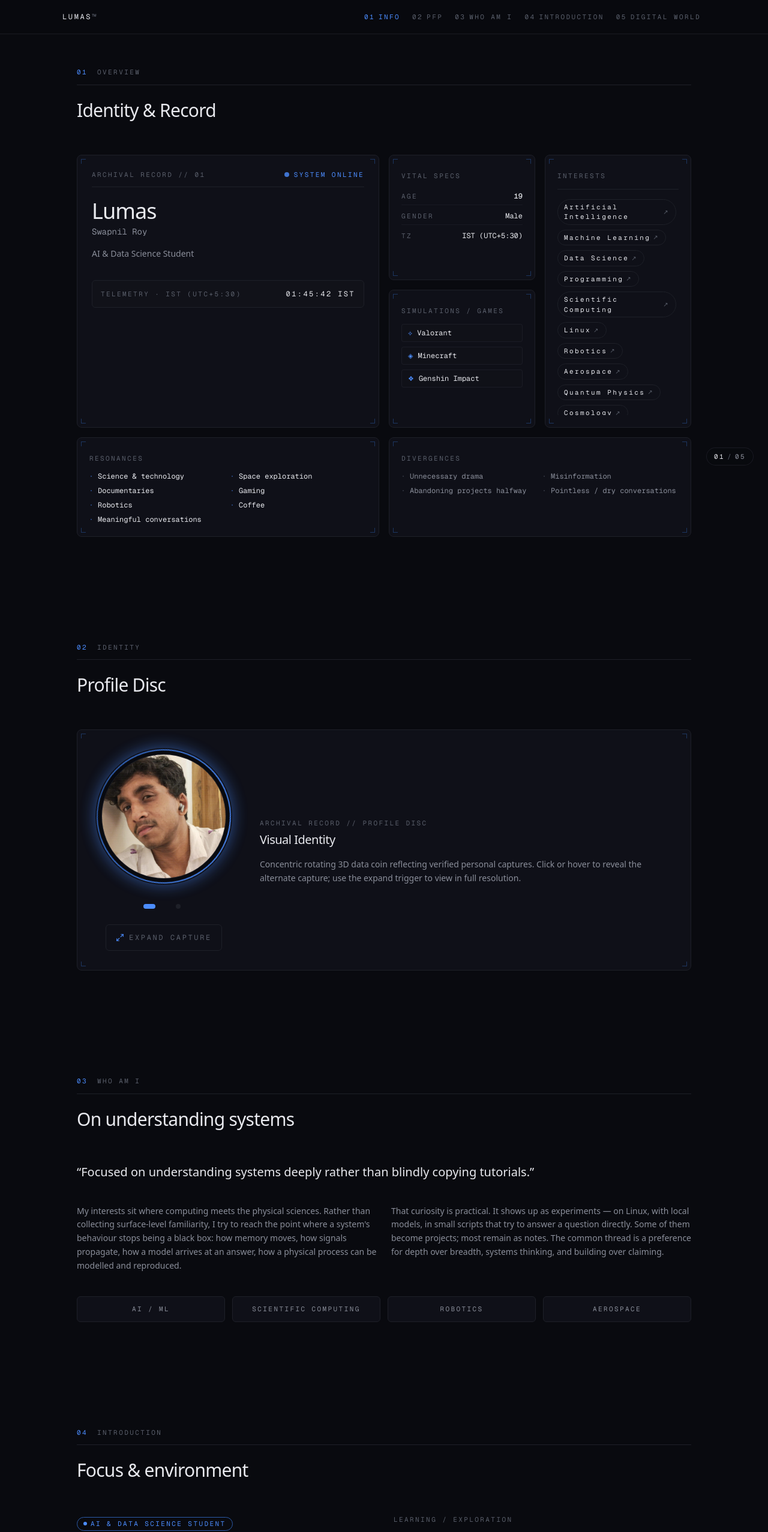
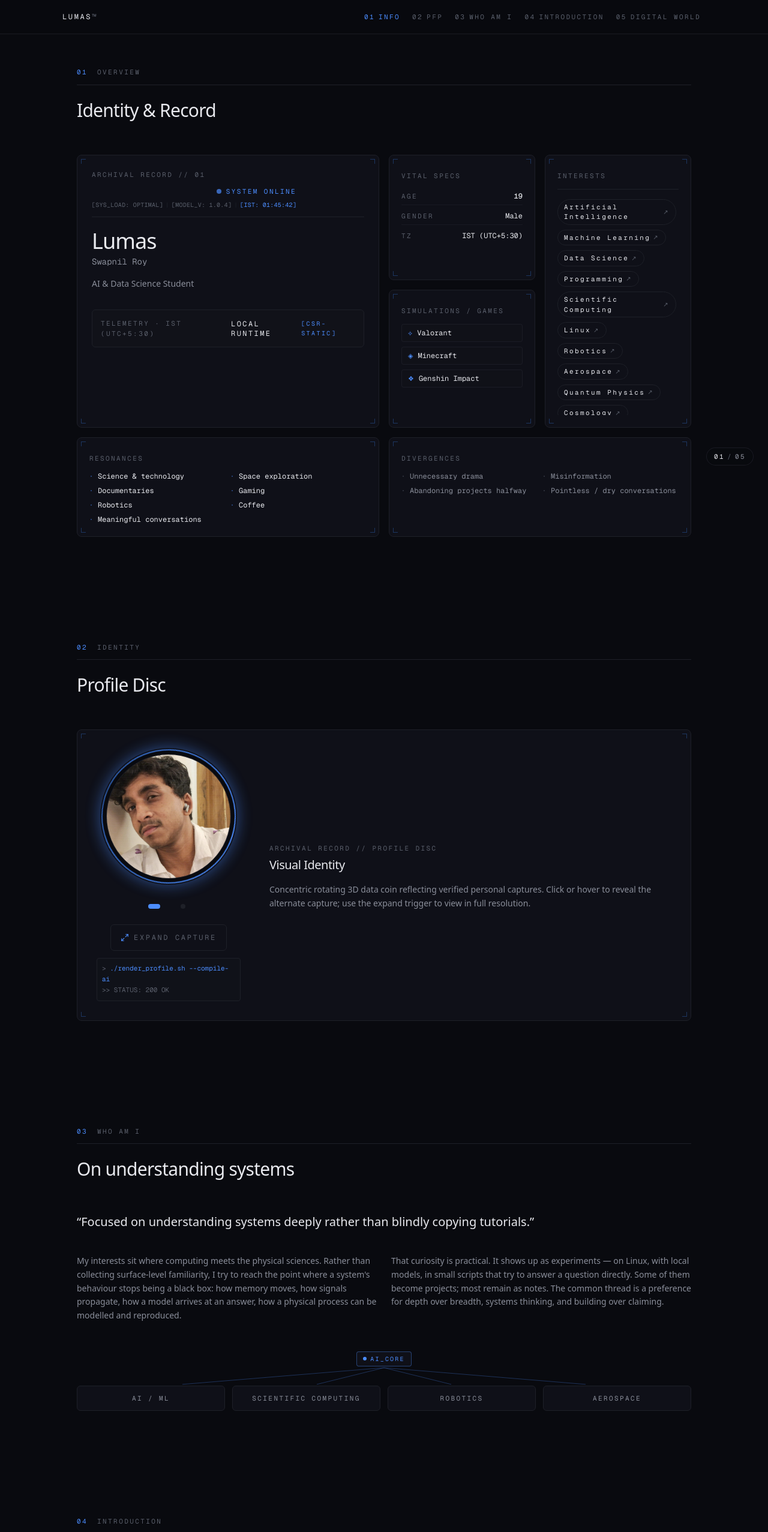
Before and after one commit to swapnil-890/Lumas_Portfolio_v5, a React (Vite) app: page / in a window 1280 px wide. Shown: the top 2554 px of the page at 60% size. Built offline with nearby package versions, Linux system fonts and the light colour scheme.

Commit message:
design: AI/ML developer portfolio refresh

```diff
--- a/src/sections/SectionDigitalWorld.tsx
+++ b/src/sections/SectionDigitalWorld.tsx
@@ -2,7 +2,13 @@ import { useState } from 'react'
 import SectionShell from '../components/SectionShell'
 import StatusBadge from '../components/StatusBadge'
 import { projects } from '../data/projects'
+import type { ProjectStatus } from '../data/projects'
 import { ideas } from '../data/ideas'
+
+// Deviation D1: blueprint literal -> composite status string; approved by user.
+const PULSING_STATUSES: ReadonlySet<ProjectStatus> = new Set<ProjectStatus>([
+  'BUILDING / EXPERIMENTAL',
+])
 import { socials } from '../data/socials'
 import { personal } from '../data/personal'
 import {
@@ -48,7 +54,15 @@ export default function SectionDigitalWorld() {
                   {p.category}
                 </p>
               </div>
-              <StatusBadge label={p.status} tone="accent" />
+              <div className="inline-flex items-center gap-2">
+                {PULSING_STATUSES.has(p.status) ? (
+                  <span
+                    className="h-1.5 w-1.5 rounded-full bg-accent ring-4 ring-accent/30 motion-safe:animate-pulse motion-reduce:animate-none"
+                    aria-hidden="true"
+                  />
+                ) : null}
+                <StatusBadge label={p.status} tone="accent" />
+              </div>
             </div>
 
             <p className="text-sm leading-relaxed text-muted text-pretty">
--- a/src/sections/SectionInfo.tsx
+++ b/src/sections/SectionInfo.tsx
@@ -4,28 +4,69 @@ import SectionShell from '../components/SectionShell'
 import Panel from '../components/Panel'
 import { personal } from '../data/personal'
 
-export default function SectionInfo() {
+const IST_FORMAT = new Intl.DateTimeFormat('en-GB', {
+  timeZone: 'Asia/Kolkata',
+  hourCycle: 'h23',
+  hour: '2-digit',
+  minute: '2-digit',
+  second: '2-digit',
+})
+
+function isReducedMotion(): boolean {
+  if (typeof window === 'undefined' || typeof window.matchMedia !== 'function') return false
+  return window.matchMedia('(prefers-reduced-motion: reduce)').matches
+}
+
+function IstClock() {
   const reduce = useReducedMotion()
-  const [istTime, setIstTime] = useState('')
+  const [time, setTime] = useState<string>(() => IST_FORMAT.format(new Date()))
 
   useEffect(() => {
-    const updateTime = () => {
-      const now = new Date()
-      // Format time in IST (UTC+5:30)
-      const options: Intl.DateTimeFormatOptions = {
-        timeZone: 'Asia/Kolkata',
-        hour: '2-digit',
-        minute: '2-digit',
-        second: '2-digit',
-        hour12: false,
+    // Skipped when reduced motion is active (time frozen at page-load value)
+    if (reduce || isReducedMotion()) return
+    const timer = setInterval(() => {
+      if (!document.hidden && !isReducedMotion()) {
+        setTime(IST_FORMAT.format(new Date()))
       }
-      setIstTime(now.toLocaleTimeString('en-GB', options))
-    }
-    updateTime()
-    const timer = setInterval(updateTime, 1000)
+    }, 1000)
     return () => clearInterval(timer)
-  }, [])
+  }, [reduce])
 
+  return <span className="inline-block font-mono tabular-nums">{time}</span>
+}
+
+function TelemetryStrip() {
+  const reduce = useReducedMotion()
+
+  return (
+    <div className="flex flex-col items-start gap-1.5 sm:items-end">
+      <span className="inline-flex items-center gap-2 font-mono text-[11px] uppercase tracking-widest2 text-accent">
+        <span
+          className={`h-2 w-2 rounded-full bg-accent ${
+            reduce ? '' : 'animate-pulse'
+          }`}
+          aria-hidden="true"
+        />
+        <span>SYSTEM ONLINE</span>
+      </span>
+      {/* decorative — not real telemetry */}
+      <div
+        className="flex flex-wrap items-center gap-1 font-mono text-[10px] tracking-wide text-subtle"
+        aria-hidden="true"
+      >
+        <span className="whitespace-nowrap">[SYS_LOAD: OPTIMAL]</span>
+        <span className="text-border">|</span>
+        <span className="whitespace-nowrap">[MODEL_V: 1.0.4]</span>
+        <span className="text-border">|</span>
+        <span className="whitespace-nowrap text-accent">
+          [IST: <IstClock />]
+        </span>
+      </div>
+    </div>
+  )
+}
+
+export default function SectionInfo() {
   return (
     <SectionShell id="info" number="01" eyebrow="Overview" title="Identity & Record">
       <div className="grid grid-cols-1 gap-4 md:grid-cols-4">
@@ -36,19 +77,11 @@ export default function SectionInfo() {
           className="p-6 md:col-span-2 md:row-span-2 flex flex-col justify-between"
         >
           <div className="space-y-3">
-            <div className="flex items-center justify-between border-b border-border pb-3">
+            <div className="flex flex-wrap items-center justify-between gap-3 border-b border-border pb-3">
               <span className="font-mono text-[11px] uppercase tracking-widest2 text-subtle">
                 Archival Record // 01
               </span>
-              <span className="inline-flex items-center gap-2 font-mono text-[11px] uppercase tracking-widest2 text-accent">
-                <span
-                  className={`h-2 w-2 rounded-full bg-accent ${
-                    reduce ? '' : 'animate-pulse'
-                  }`}
-                  aria-hidden="true"
-                />
-                <span>SYSTEM ONLINE</span>
-              </span>
+              <TelemetryStrip />
             </div>
 
             <div className="pt-2">
@@ -67,7 +100,10 @@ export default function SectionInfo() {
 
           <div className="mt-8 rounded-md border border-border bg-elevated/80 p-3.5 font-mono text-[11px] uppercase tracking-widest2 text-subtle flex flex-col sm:flex-row sm:items-center sm:justify-between gap-2">
             <span>TELEMETRY · IST (UTC+5:30)</span>
-            <span className="text-fg font-mono text-xs">{istTime ? `${istTime} IST` : 'SYNCING...'}</span>
+            <span className="text-fg font-mono text-xs flex items-center gap-1.5">
+              <span>LOCAL RUNTIME</span>
+              <span className="text-accent font-mono text-[10px]">[CSR-STATIC]</span>
+            </span>
           </div>
         </Panel>
 
--- a/src/sections/SectionIntroduction.tsx
+++ b/src/sections/SectionIntroduction.tsx
@@ -1,6 +1,22 @@
 import SectionShell from '../components/SectionShell'
 import StatusBadge from '../components/StatusBadge'
 import { personal } from '../data/personal'
+
+const HANDS_ON_ITEMS = [
+  'Linux environments',
+  'GPU / CUDA troubleshooting',
+  'Local AI tooling',
+  'Android development',
+  'Backend / API experimentation',
+] as const
+
+const VERBS = ['init', 'start', 'run'] as const
+
+const slug = (s: string): string =>
+  s.toLowerCase().replace(/[^a-z0-9]+/g, '-').replace(/^-+|-+$/g, '')
+
+const toCommand = (item: string, index: number): string =>
+  `${VERBS[index % VERBS.length]} ${slug(item)}`
 
 export default function SectionIntroduction() {
   return (
@@ -37,16 +53,35 @@ export default function SectionIntroduction() {
         <TokenList label="Technical ecosystem" items={personal.ecosystem} />
       </div>
 
+      {/* decorative — hands-on exploration CLI log; nothing is executed */}
       <div className="rounded-lg border border-border bg-surface p-5 sm:p-6">
-        <p className="mb-3 font-mono text-[11px] uppercase tracking-widest2 text-subtle">
+        <p
+          id="hands-on-heading"
+          className="mb-3 font-mono text-[11px] uppercase tracking-widest2 text-subtle"
+        >
           Hands-on exploration
         </p>
-        <ul className="grid gap-2 text-sm text-muted sm:grid-cols-2">
-          <li>· Linux environments</li>
-          <li>· GPU / CUDA troubleshooting</li>
-          <li>· Local AI tooling</li>
-          <li>· Android development</li>
-          <li>· Backend / API experimentation</li>
+        <ul
+          aria-labelledby="hands-on-heading"
+          className="space-y-2 rounded-md border border-border bg-elevated/70 p-3.5 font-mono text-xs leading-relaxed"
+        >
+          {HANDS_ON_ITEMS.map((item, idx) => (
+            <li
+              key={item}
+              className="whitespace-pre-wrap break-all sm:break-words text-fg"
+            >
+              <span className="sr-only">{item}</span>
+              <span
+                className="select-none text-subtle mr-2"
+                aria-hidden="true"
+              >
+                [lumas@local ~]$
+              </span>
+              <span aria-hidden="true" className="text-fg">
+                {toCommand(item, idx)}
+              </span>
+            </li>
+          ))}
         </ul>
         <p className="mt-4 font-mono text-[11px] uppercase tracking-widest2 text-subtle">
           Exploration — not achievement claims.
--- a/src/sections/SectionPFP.tsx
+++ b/src/sections/SectionPFP.tsx
@@ -207,6 +207,21 @@ export default function SectionPFP() {
                 <span>Expand Capture</span>
               </button>
             ) : null}
+
+            {/* decorative — nothing is executed */}
+            <div
+              className="mt-3 w-full max-w-[240px] rounded border border-border bg-elevated/70 p-2 text-left font-mono text-[11px] leading-relaxed"
+              aria-hidden="true"
+            >
+              <pre className="whitespace-pre-wrap break-words font-mono text-[11px]">
+                <code>
+                  <span className="text-subtle">&gt; </span>
+                  <span className="text-accent">./render_profile.sh --compile-ai</span>
+                  {'\n'}
+                  <span className="text-subtle">&gt;&gt; STATUS: 200 OK</span>
+                </code>
+              </pre>
+            </div>
           </div>
 
           {/* Contextual Archival Narrative */}
--- a/src/sections/SectionWhoAmI.tsx
+++ b/src/sections/SectionWhoAmI.tsx
@@ -1,5 +1,19 @@
 import SectionShell from '../components/SectionShell'
 import { personal } from '../data/personal'
+
+interface NodePoint {
+  readonly x: number
+  readonly y: number
+}
+
+// 4-tuple anchor constants guaranteeing 1:1 mapping with the 4 focus areas
+const CORE: NodePoint = { x: 50, y: 2 }
+const PILL_ANCHORS_ROW: readonly [NodePoint, NodePoint, NodePoint, NodePoint] = [
+  { x: 12.5, y: 28 },
+  { x: 37.5, y: 28 },
+  { x: 62.5, y: 28 },
+  { x: 87.5, y: 28 },
+]
 
 export default function SectionWhoAmI() {
   return (
@@ -25,6 +39,44 @@ export default function SectionWhoAmI() {
         </p>
       </div>
 
+      {/* 03-A: Data-cluster constellation */}
+      <div className="pt-2">
+        <div className="flex flex-col items-center">
+          {/* Static AI_CORE Hub Node */}
+          <div className="inline-flex items-center gap-1.5 rounded border border-accent/40 bg-surface px-2.5 py-1 font-mono text-[10px] uppercase tracking-widest2 text-accent">
+            <span className="h-1.5 w-1.5 rounded-full bg-accent" aria-hidden="true" />
+            <span>AI_CORE</span>
+          </div>
+
+          {/* Precomputed SVG connector lines (sm and up) */}
+          <div className="hidden sm:block w-full h-8 max-w-4xl" aria-hidden="true">
+            <svg
+              viewBox="0 0 100 30"
+              preserveAspectRatio="none"
+              className="w-full h-full"
+            >
+              {PILL_ANCHORS_ROW.map((anchor, idx) => (
+                <line
+                  key={idx}
+                  x1={CORE.x}
+                  y1={CORE.y}
+                  x2={anchor.x}
+                  y2={anchor.y}
+                  className="stroke-accent/30"
+                  strokeWidth="1"
+                  vectorEffect="non-scaling-stroke"
+                />
+              ))}
+            </svg>
+          </div>
+
+          {/* Mobile vertical trunk line (< sm) */}
+          <div
+            className="sm:hidden w-px h-5 bg-accent/35 my-1"
+            aria-hidden="true"
+          />
+        </div>
+
         <ul className="grid grid-cols-2 gap-3 sm:grid-cols-4">
           {personal.focusAreas.map((area) => (
             <li
@@ -35,6 +87,7 @@ export default function SectionWhoAmI() {
             </li>
           ))}
         </ul>
+      </div>
     </SectionShell>
   )
 }
```
Lines whose indentation alone changed are shown as unchanged.
